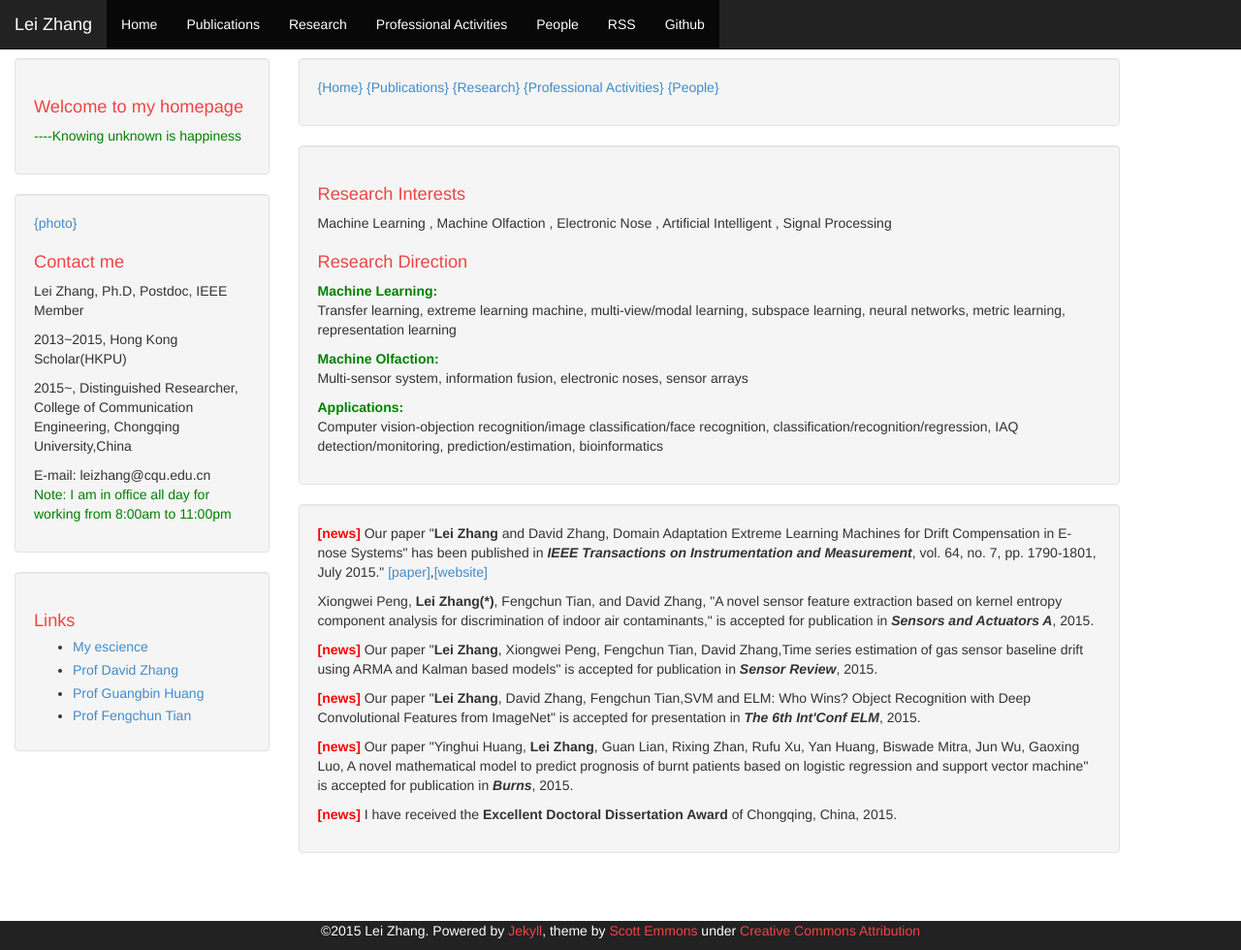
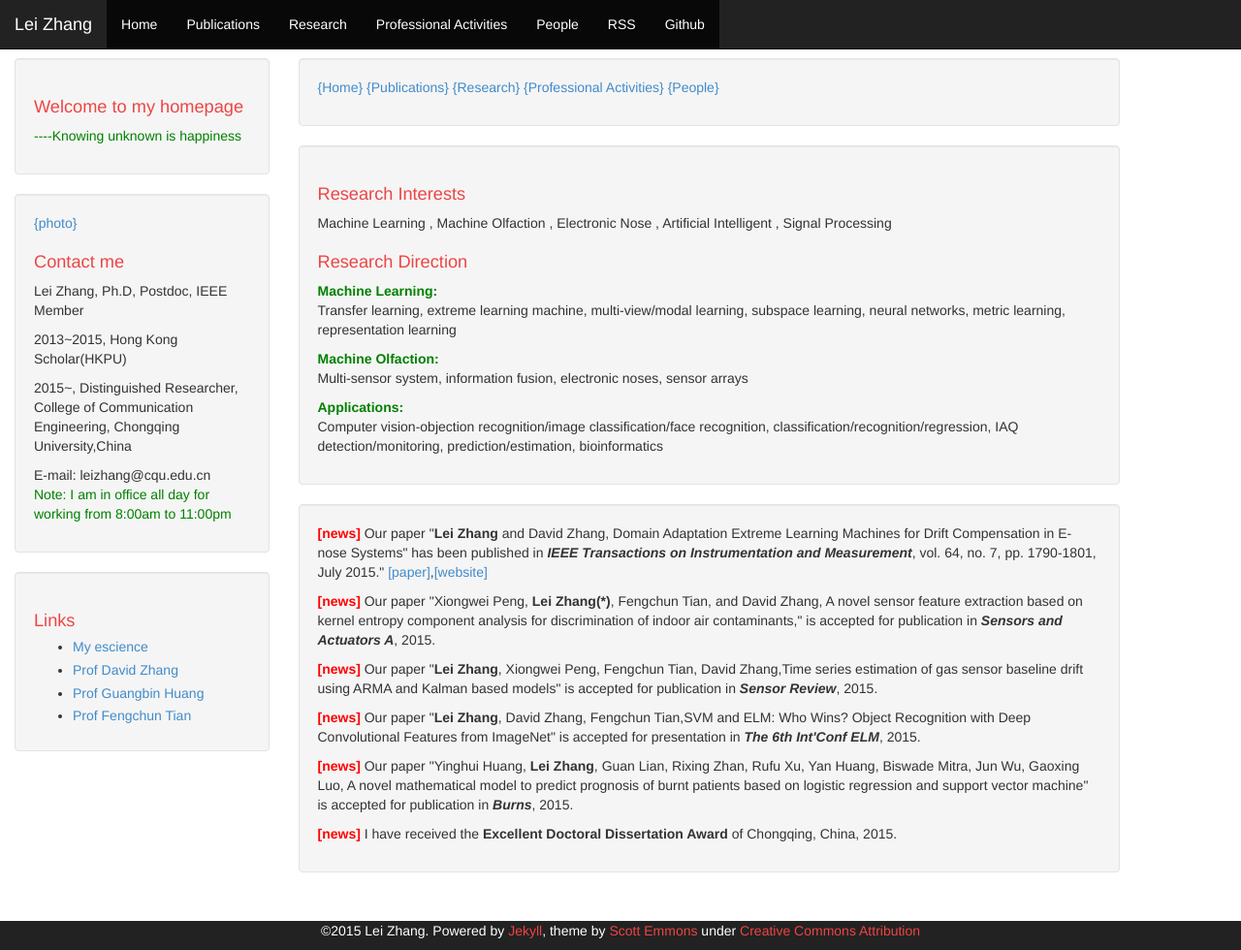
Before and after one commit to DrLeiZhang/website, a Jekyll site: the page built from index.html, in a window 1280 px wide and 980 px high. Shown: the whole window at 97% size. Built offline with Jekyll 4.4.1, drawn with Linux system fonts in a browser that asks for light colours; Markdown is read by kramdown in place of the engine named in the settings; the list of posts is cut into pages by our own code.

Commit message:
Update
Signed-off-by: leizhang@cqu.edu.cn <leizhang@cqu.edu.cn>

```diff
--- a/index.html
+++ b/index.html
@@ -21,7 +21,7 @@
 <div class="well">
 <p> <B style="color:red;">[news]</B> Our paper "<B>Lei Zhang</B> and David Zhang, Domain Adaptation Extreme Learning Machines for Drift Compensation in E-nose Systems" has been published in <I><B>IEEE Transactions on Instrumentation and Measurement</B></I>, vol. 64, no. 7, pp. 1790-1801, July 2015." <a href="resources/DAELM.pdf"> [paper]</a>,<a href="http://ieeexplore.ieee.org/xpl/articleDetails.jsp?arnumber=6963383&filter%3DAND%28p_IS_Number%3A7118796%29">[website]</a> </p>
 
-<p>Xiongwei Peng, <B>Lei Zhang(*)</B>, Fengchun Tian, and David Zhang, "A novel sensor feature extraction based on kernel entropy component analysis for discrimination of indoor air contaminants," is accepted for publication in <I><B>Sensors and Actuators A</B></I>, 2015. </p>
+<p><B style="color:red;">[news]</B> Our paper "Xiongwei Peng, <B>Lei Zhang(*)</B>, Fengchun Tian, and David Zhang, A novel sensor feature extraction based on kernel entropy component analysis for discrimination of indoor air contaminants," is accepted for publication in <I><B>Sensors and Actuators A</B></I>, 2015. </p>
 
 <p> <B style="color:red;">[news]</B> Our paper "<B>Lei Zhang</B>, Xiongwei Peng, Fengchun Tian, David Zhang,Time series estimation of gas sensor baseline drift using ARMA and Kalman based models" is accepted for publication in <I><B>Sensor Review</B></I>, 2015.</p>
 
```
